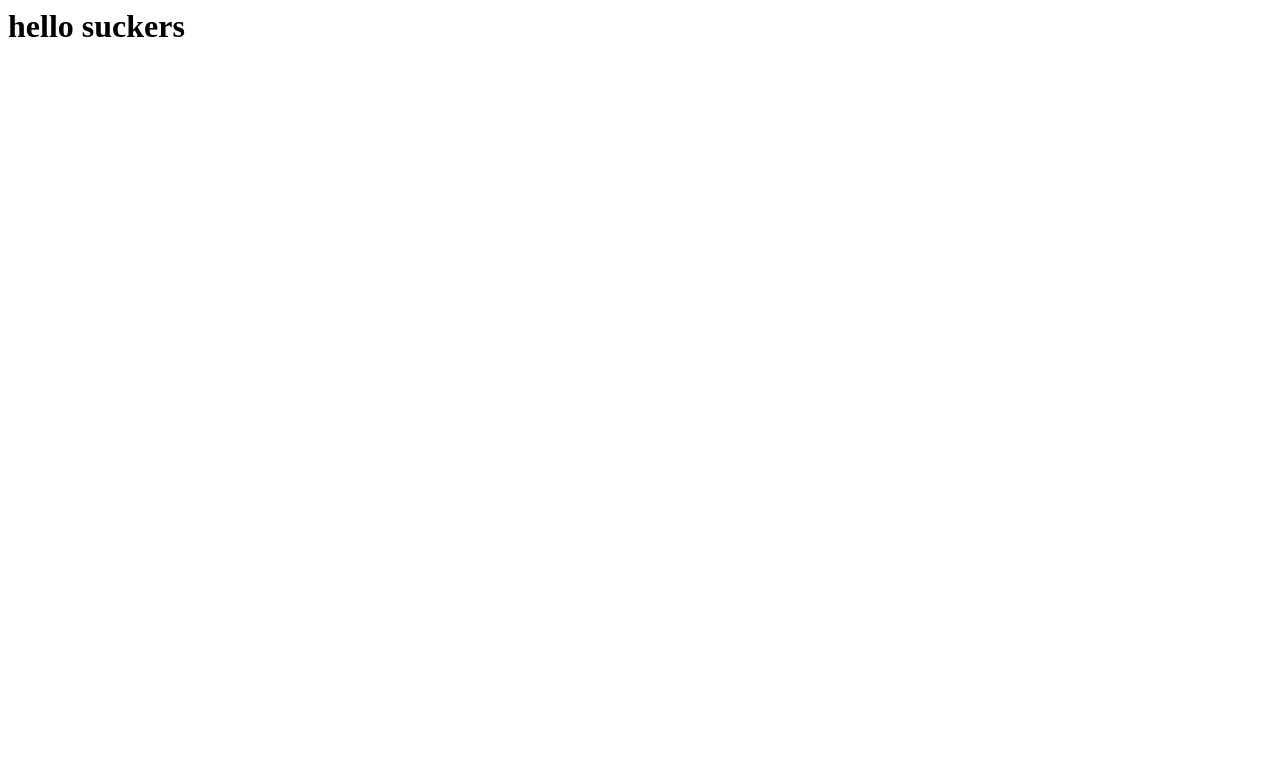
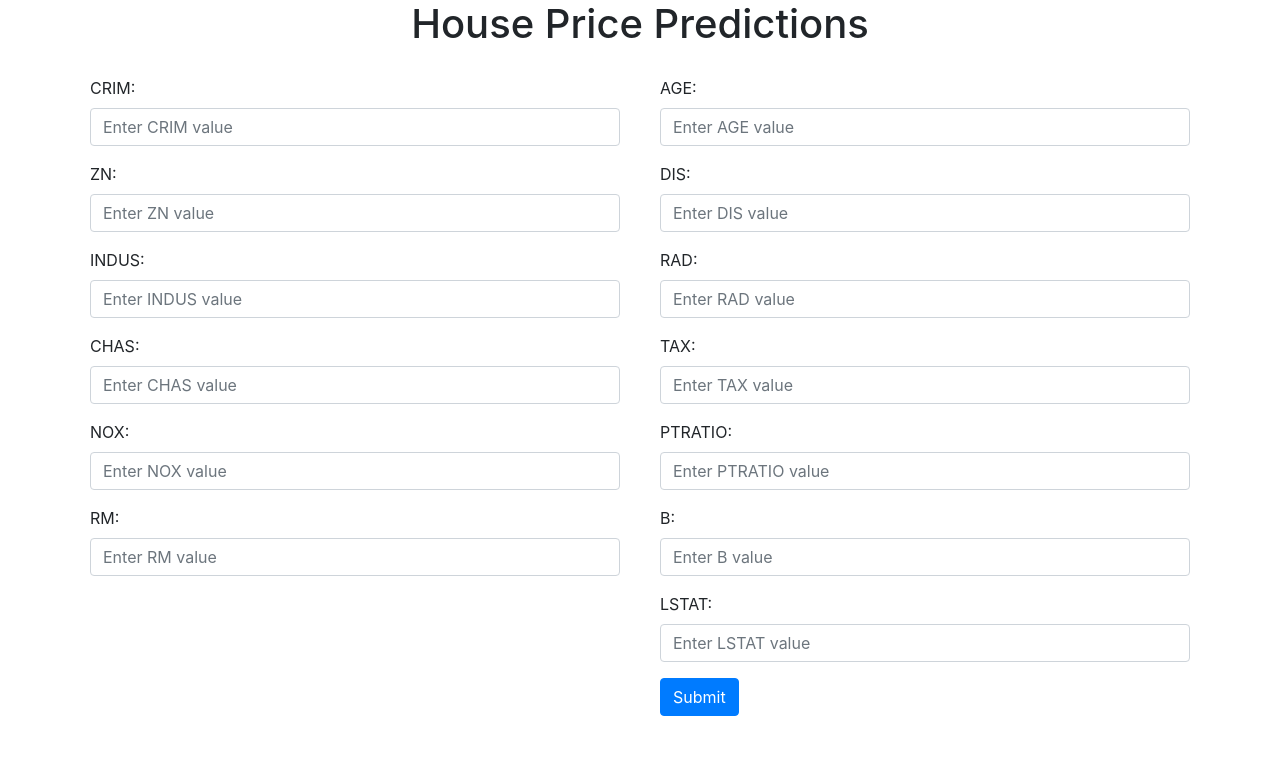
Before and after one commit to KavinduUoM20/ml-boston-houseprice-prediction, a Flask app: page / in a window 1280 px wide. Before the commit the part shown is almost empty. Shown: the top 759 px of the page. Run offline with Flask 3, Linux system fonts and the light colour scheme; parts of the project's set-up code (start-up, migrations or seed data) failed here and were passed over; some libraries are stand-ins or nearby versions.

Commit message:
Completed Frontend

```diff
--- a/Templates/home.html
+++ b/Templates/home.html
@@ -1,3 +1,100 @@
-<h1>
-    hello suckers
-</h1>
+<!DOCTYPE html>
+<html lang="en">
+<head>
+  <meta charset="UTF-8">
+  <meta name="viewport" content="width=device-width, initial-scale=1.0">
+  <title>House Price Predictions</title>
+  <link rel="stylesheet" href="https://maxcdn.bootstrapcdn.com/bootstrap/4.5.2/css/bootstrap.min.css">
+  <style>
+    .center-div {
+      display: flex;
+      justify-content: center;
+      align-items: center;
+      height: 100vh;
+    }
+    .custom-padding {
+      padding: 20px;
+    }
+  </style>
+</head>
+<body>
+
+<div class="container">
+  <h1 class="text-center">House Price Predictions</h1>
+  <div class="row">
+    <div class="col-md-6 custom-padding">
+      <form action="{{url_for('predict')}}" method="post">
+        <div class="form-group">
+          <label for="CRIM">CRIM:</label>
+          <input type="text" class="form-control" id="CRIM" name="CRIM" placeholder="Enter CRIM value">
+        </div>
+        <div class="form-group">
+          <label for="ZN">ZN:</label>
+          <input type="text" class="form-control" id="ZN" name="ZN" placeholder="Enter ZN value">
+        </div>
+        <div class="form-group">
+          <label for="INDUS">INDUS:</label>
+          <input type="text" class="form-control" id="INDUS" name="INDUS" placeholder="Enter INDUS value">
+        </div>
+        <div class="form-group">
+          <label for="CHAS">CHAS:</label>
+          <input type="text" class="form-control" id="CHAS" name="CHAS" placeholder="Enter CHAS value">
+        </div>
+        <div class="form-group">
+          <label for="NOX">NOX:</label>
+          <input type="text" class="form-control" id="NOX" name="NOX" placeholder="Enter NOX value">
+        </div>
+        <div class="form-group">
+          <label for="RM">RM:</label>
+          <input type="text" class="form-control" id="RM" name="RM" placeholder="Enter RM value">
+        </div>
+      </div>
+      <div class="col-md-6 custom-padding">
+        <div class="form-group">
+          <label for="AGE">AGE:</label>
+          <input type="text" class="form-control" id="AGE" name="AGE" placeholder="Enter AGE value">
+        </div>
+        <div class="form-group">
+          <label for="DIS">DIS:</label>
+          <input type="text" class="form-control" id="DIS" name="DIS" placeholder="Enter DIS value">
+        </div>
+        <div class="form-group">
+          <label for="RAD">RAD:</label>
+          <input type="text" class="form-control" id="RAD" name="RAD" placeholder="Enter RAD value">
+        </div>
+        <div class="form-group">
+          <label for="TAX">TAX:</label>
+          <input type="text" class="form-control" id="TAX" name="TAX" placeholder="Enter TAX value">
+        </div>
+        <div class="form-group">
+          <label for="PTRATIO">PTRATIO:</label>
+          <input type="text" class="form-control" id="PTRATIO" name="PTRATIO" placeholder="Enter PTRATIO value">
+        </div>
+        <div class="form-group">
+          <label for="B">B:</label>
+          <input type="text" class="form-control" id="B" name="B" placeholder="Enter B value">
+        </div>
+        <div class="form-group">
+          <label for="LSTAT">LSTAT:</label>
+          <input type="text" class="form-control" id="LSTAT" name="LSTAT" placeholder="Enter LSTAT value">
+        </div>
+        <button type="submit" class="btn btn-primary">Submit</button>
+      </form>
+    </div>
+  </div>
+
+  <!-- Separate div element to display output -->
+  <div class="row mt-4">
+    {% if predicted_val %}
+    <div class="col-md-6 offset-md-3">
+      <div id="output" class="text-center">
+        <h2>Predicted House Price is {{ predicted_val }}</h2>
+      </div>
+    </div>
+    {% endif %}
+  </div>
+
+</div>
+
+</body>
+</html>
--- a/app.py
+++ b/app.py
@@ -21,8 +21,28 @@ def predict_api():
     data = request.json['data']
     new_data = scaler.transform(np.array(list(data.values())).reshape(1,-1))
     output = regmodel.predict(new_data)
+    print(output)
     return jsonify(output[0])
 
 
+@app.route('/predict',methods=['POST'])
+def predict():
+    try:
+        if request.method == 'POST' and request.form:
+            data = [float(x) for x in request.form.values()]
+
+            if data:
+                final_input = scaler.transform(np.array(data).reshape(1, -1))
+                print(final_input)
+                output = regmodel.predict(final_input)[0]
+                return render_template('home.html', predicted_val=output)
+            else:
+                return "Error: No data submitted."
+        else:
+            return "Error: No form data received."
+    except Exception as e:
+        # Handle exceptions gracefully
+        return f"An error occurred: {str(e)}", 500
+
 if __name__== "__main__":
     app.run(debug=True)
```
